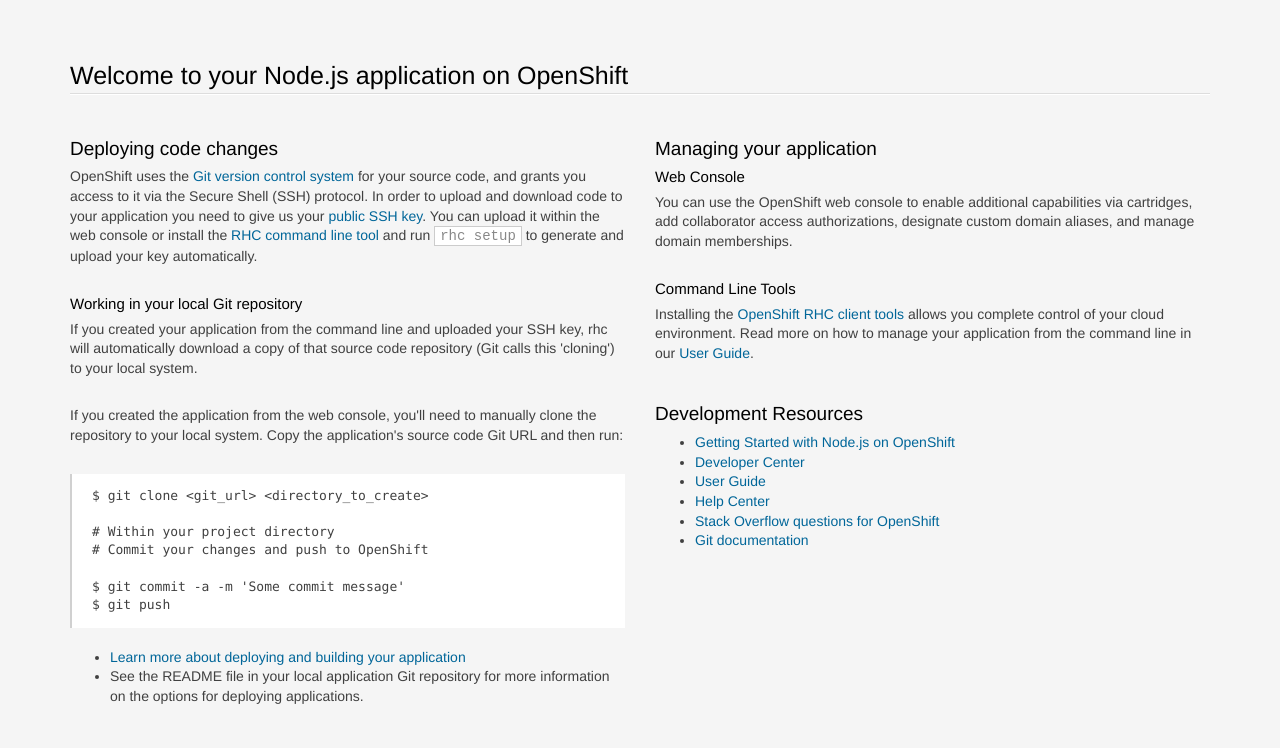
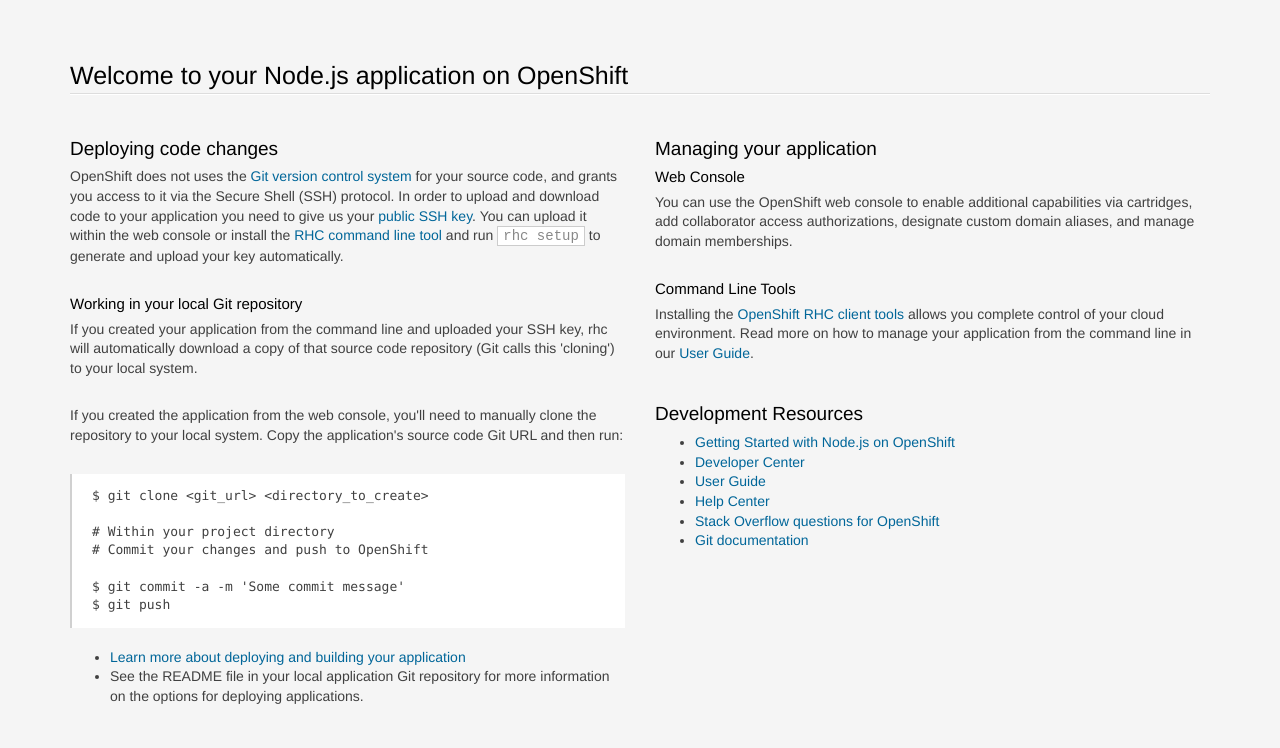
Before and after one commit to psharmz/WebDevSpring2016, a website: page index.html in a window 1280 px wide. Shown: the top 748 px of the page. Drawn offline with Linux system fonts and the light colour scheme.

Commit message:
test update

```diff
--- a/index.html
+++ b/index.html
@@ -215,7 +215,7 @@
           <section class='col-xs-12 col-sm-6 col-md-6'>
             <section>
               <h2>Deploying code changes</h2>
-                <p>OpenShift uses the <a href="http://git-scm.com/">Git version control system</a> for your source code, and grants you access to it via the Secure Shell (SSH) protocol. In order to upload and download code to your application you need to give us your <a href="https://developers.openshift.com/en/managing-remote-connection.html">public SSH key</a>. You can upload it within the web console or install the <a href="https://developers.openshift.com/en/managing-client-tools.html">RHC command line tool</a> and run <code>rhc setup</code> to generate and upload your key automatically.</p>
+                <p>OpenShift does not uses the <a href="http://git-scm.com/">Git version control system</a> for your source code, and grants you access to it via the Secure Shell (SSH) protocol. In order to upload and download code to your application you need to give us your <a href="https://developers.openshift.com/en/managing-remote-connection.html">public SSH key</a>. You can upload it within the web console or install the <a href="https://developers.openshift.com/en/managing-client-tools.html">RHC command line tool</a> and run <code>rhc setup</code> to generate and upload your key automatically.</p>
 
                 <h3>Working in your local Git repository</h3>
                 <p>If you created your application from the command line and uploaded your SSH key, rhc will automatically download a copy of that source code repository (Git calls this 'cloning') to your local system.</p>
```
